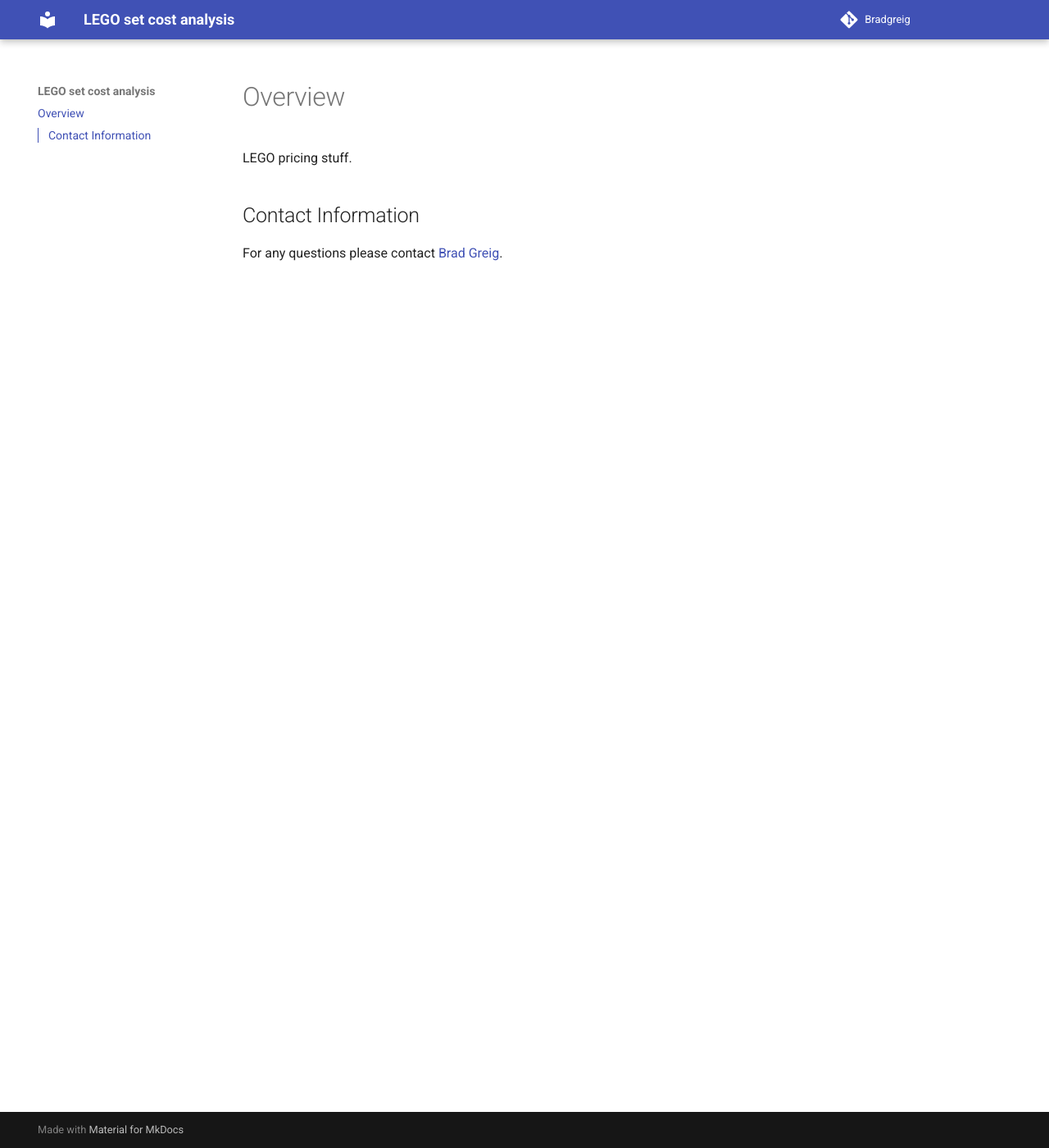
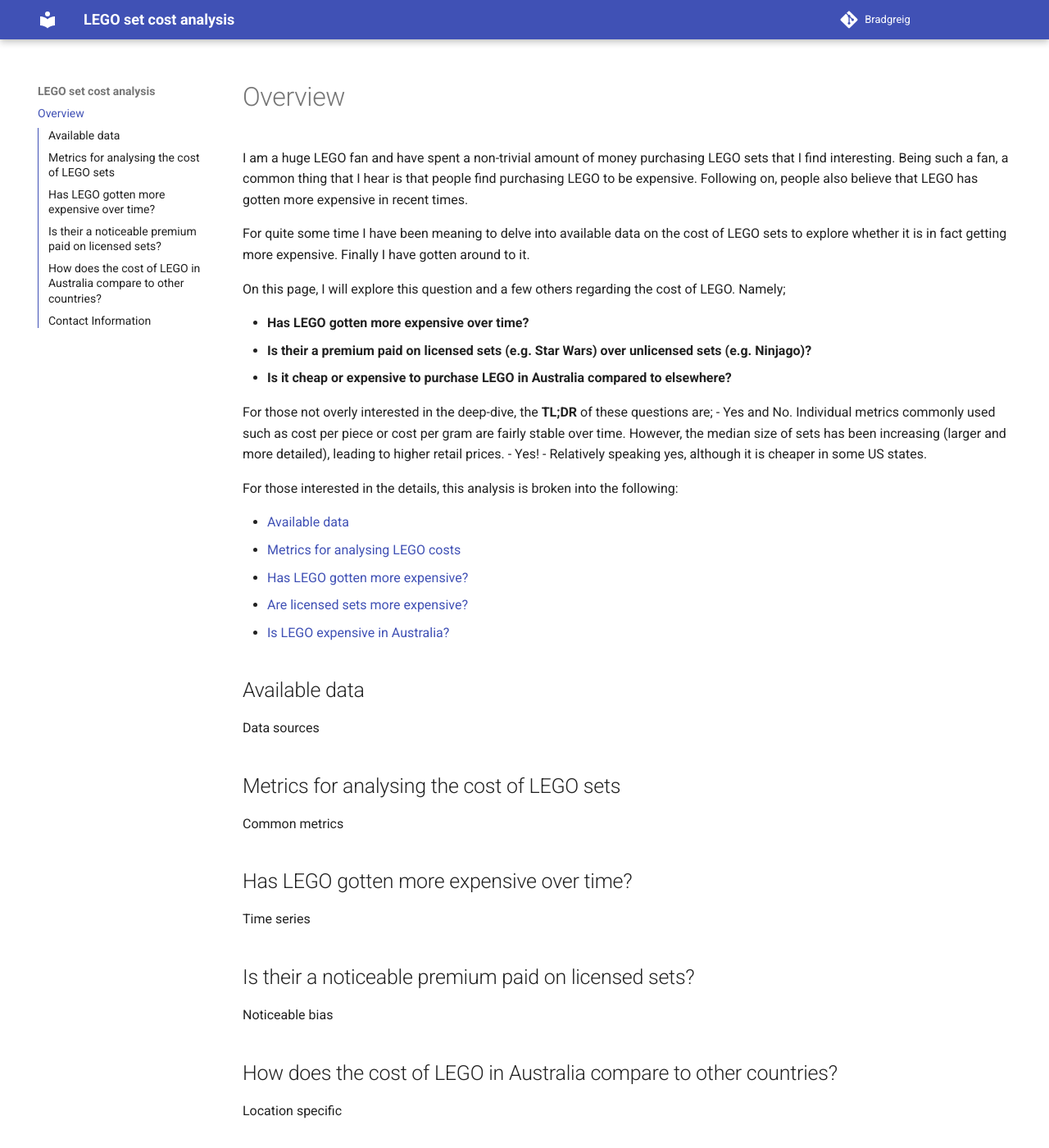
Before and after one commit to BradGreig/LEGO-analysis, an MkDocs documentation site: the page built from docs/index.md, in a window 1280 px wide and 1400 px high. Shown: the whole window at 82% size. Built offline with MkDocs 1.6.1 and Material for MkDocs 9.7.7, drawn with Linux system fonts in a browser that asks for light colours.

Commit message:
Add some preamble to page

```diff
--- a/docs/index.md
+++ b/docs/index.md
@@ -1,7 +1,47 @@
 # Overview
 
-LEGO pricing stuff.
+I am a huge LEGO fan and have spent a non-trivial amount of money purchasing LEGO sets that I find interesting. Being such a fan, a common thing that I hear is that people find purchasing LEGO to be expensive. Following on, people also believe that LEGO has gotten more expensive in recent times.
 
+For quite some time I have been meaning to delve into available data on the cost of LEGO sets to explore whether it is in fact getting more expensive. Finally I have gotten around to it.
+
+On this page, I will explore this question and a few others regarding the cost of LEGO. Namely;
+
+- **Has LEGO gotten more expensive over time?**
+- **Is their a premium paid on licensed sets (e.g. Star Wars) over unlicensed sets (e.g. Ninjago)?**
+- **Is it cheap or expensive to purchase LEGO in Australia compared to elsewhere?**
+
+For those not overly interested in the deep-dive, the **TL;DR** of these questions are;
+- Yes and No. Individual metrics commonly used such as cost per piece or cost per gram are fairly stable over time. However, the median size of sets has been increasing (larger and more detailed), leading to higher retail prices.
+- Yes!
+- Relatively speaking yes, although it is cheaper in some US states.
+
+For those interested in the details, this analysis is broken into the following:
+
+- [Available data](#data)
+- [Metrics for analysing LEGO costs](#data-metrics)
+- [Has LEGO gotten more expensive?](#time-analysis)
+- [Are licensed sets more expensive?](#licensed-unlicensed)
+- [Is LEGO expensive in Australia?](#cost-in-Australia)
+
+## Available data
+
+Data sources
+
+## Metrics for analysing the cost of LEGO sets
+
+Common metrics
+
+## Has LEGO gotten more expensive over time?
+
+Time series
+
+## Is their a noticeable premium paid on licensed sets?
+
+Noticeable bias
+
+## How does the cost of LEGO in Australia compare to other countries?
+
+Location specific
 
 ## Contact Information
 
```
